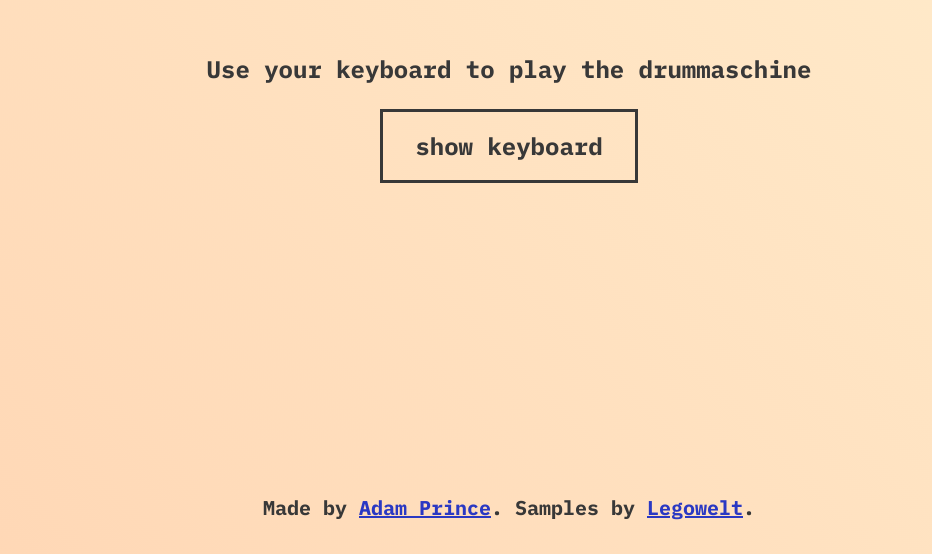
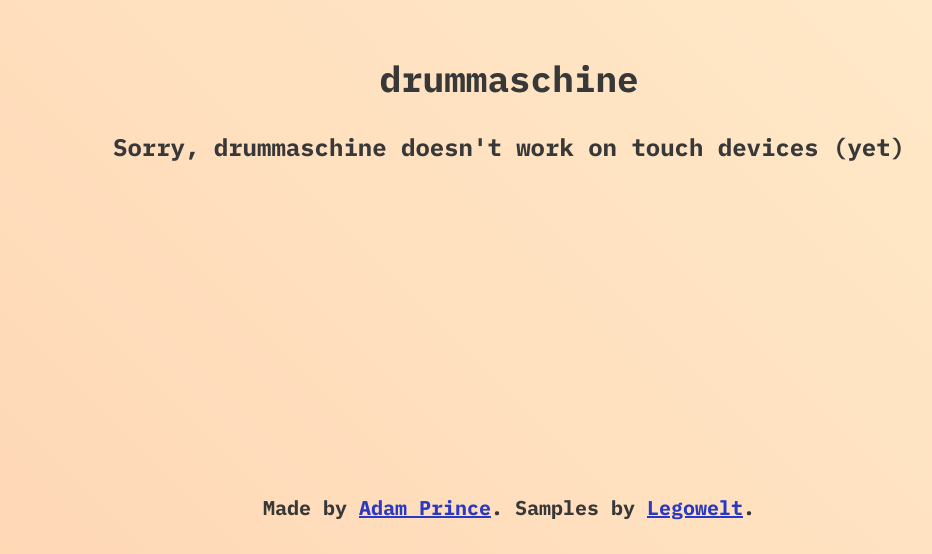
Before and after one commit to adamprince/drummaschine, a plain HTML site: page index.html in a window 1280 px wide. Shown: the part 246-800 px from the top of the page, without its empty margins (131-1063 px from the left). Drawn offline with nearby package versions, Linux system fonts and the light colour scheme; no server answers.

Commit message:
added keyboard only styles

```diff
--- a/css/scss/style.scss
+++ b/css/scss/style.scss
@@ -72,7 +72,14 @@
   width: 0;
 }
 
-.mobile-keyboard {
+.keyboard-only {
+  display: none;
+  @media (any-hover: hover) {
+    display: block;
+  }
+}
+
+.touch-only {
   display: none;
   @media (any-hover: none) {
     display: block;
--- a/index.html
+++ b/index.html
@@ -19,10 +19,15 @@
     <div class="wrapper">
       <section class="main">
         <div class="content">
-          <p>Use your keyboard to play the drummaschine</p>
-          <div class="mobile-keyboard">
+          <h1>drummaschine</h1>
+          <div class="keyboard-only">
+            <p>alphabetic characters (a–z) play sounds</p>
+          </div>
+          <div class="touch-only">
+          <p>Sorry, drummaschine doesn't work on touch devices (yet)</p>
+            <!--
             <input type="text" id="dummy-field">
-            <button class="button" type="button" onclick="focusMethod()">show keyboard</button>
+            <button class="button" type="button" onclick="focusMethod()">show keyboard</button>-->
           </div>
         </div>
       </section>
@@ -35,11 +40,12 @@
 
     <script type="text/javascript" src="https://cdnjs.cloudflare.com/ajax/libs/howler/2.0.4/howler.js"></script>
     <script type="text/javascript" src="js/main.js"></script>
+    <!--
     <script>
       focusMethod = function getFocus() {
         document.getElementById("dummy-field").focus();
       }
-    </script>
+    </script>-->
 
     <!-- Google Analytics: change UA-XXXXX-Y to be your site's ID. -->
     <script>
```
Also changed, not shown: css/style.css.
